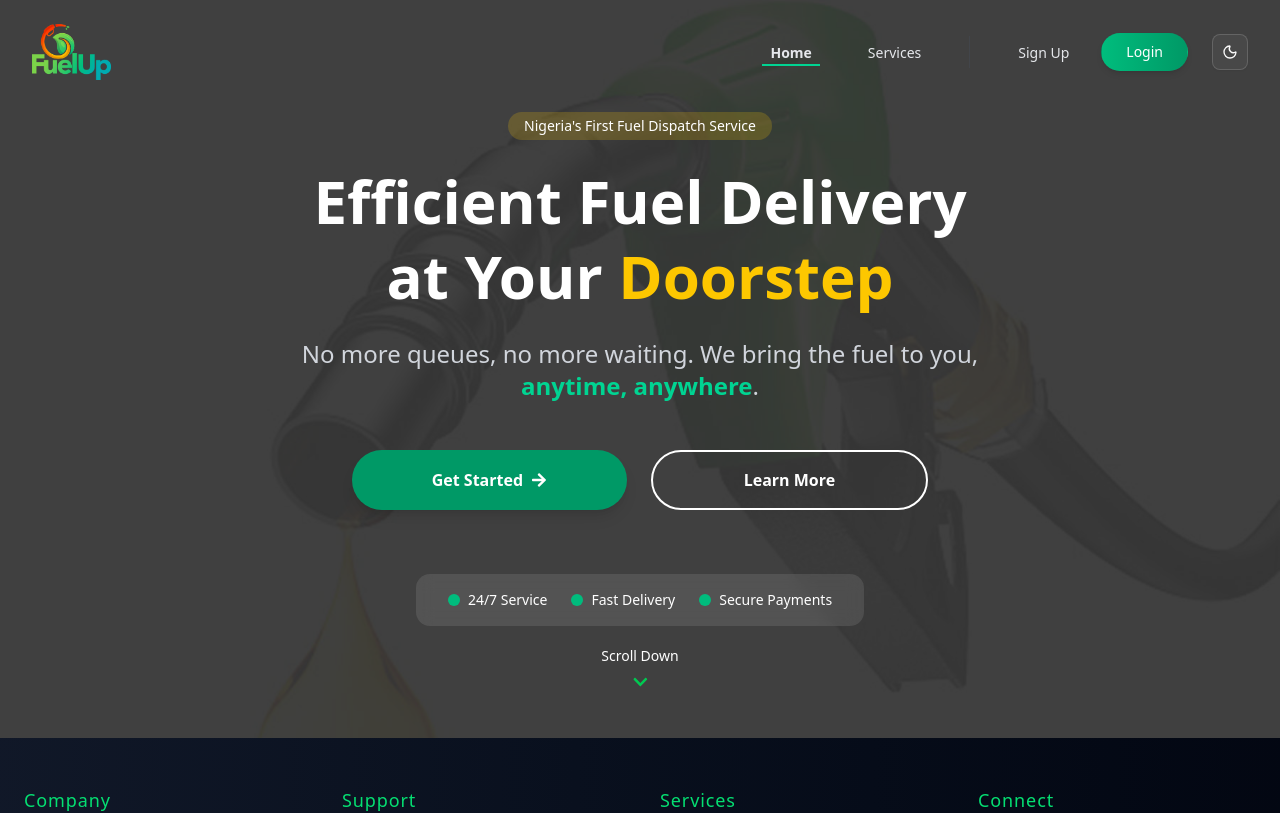
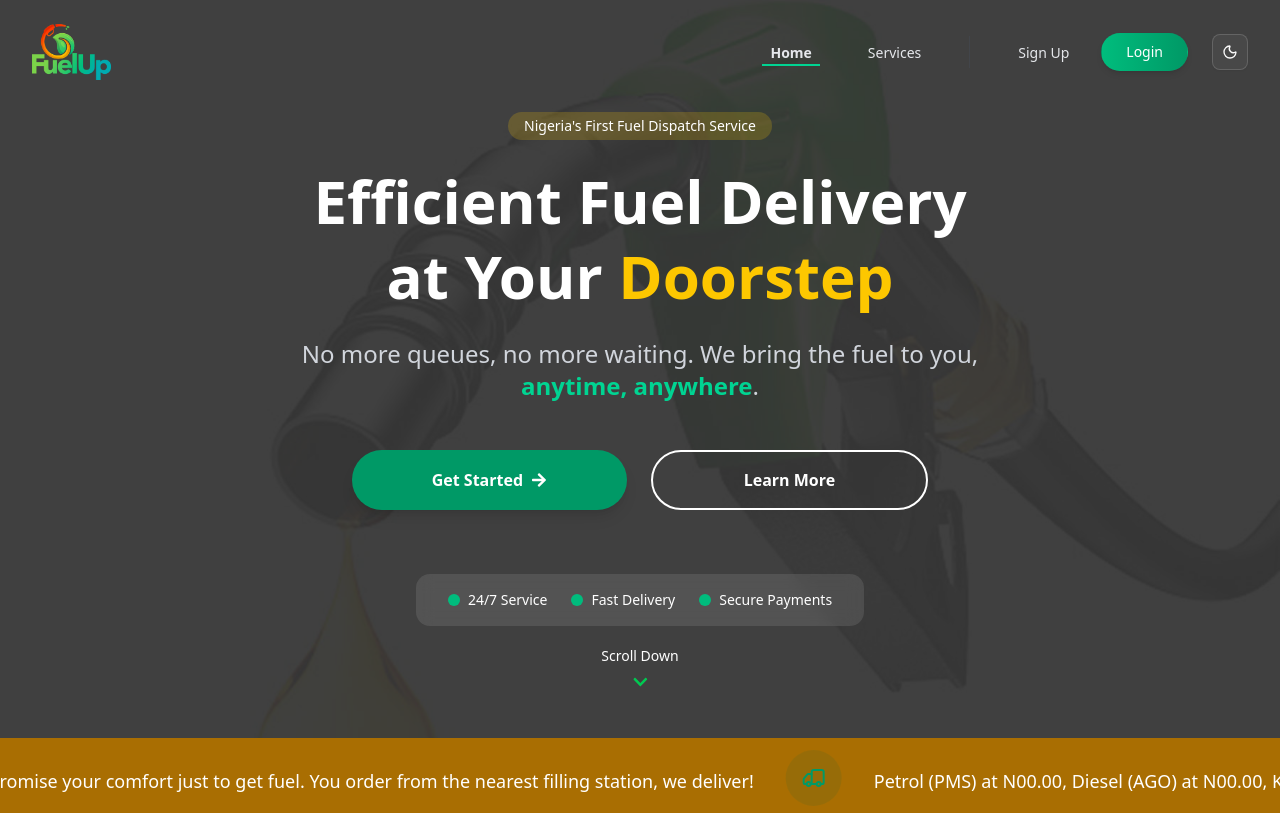
Before and after one commit to Adeboye22/user-fuelup, a React (Vite) app: page / in a window 1280 px wide. Shown: the top 813 px of the page. Built offline with nearby package versions, Linux system fonts and the light colour scheme.

Commit message:
fixed the hero home

```diff
--- a/src/pages/Home.jsx
+++ b/src/pages/Home.jsx
@@ -1,5 +1,7 @@
 import Hero from '@/components/Hero';
+import { Truck } from 'lucide-react';
 import React, { useEffect } from 'react';
+import Marquee from 'react-fast-marquee';
 import { FaChevronDown } from 'react-icons/fa';
 
 const Home = () => {
@@ -33,6 +35,27 @@ const Home = () => {
           </div>
         </div>
       </section>
+
+      {/* Announcement Bar */}
+      <div className="bg-yellow-600/80 shadow-lg">
+        <div className="container mx-auto py-3">
+          <Marquee
+            speed={40}
+            pauseOnHover={true}
+            gradient={false}
+            className="text-white"
+          >
+            <p className="text-lg font-medium mx-4">You don't have to compromise your comfort just to get fuel. You order from the nearest filling station, we deliver!</p>
+            <span className="text-2xl mx-4 inline-block scale-x-[-1] text-emerald-600 rounded-full bg-emerald-800/10 p-4">
+              <Truck />
+            </span>
+            <p className="text-lg font-medium mx-4">Petrol (PMS) at N00.00, Diesel (AGO) at N00.00, Kerosene (DPK) at N00.00.</p>
+            <span className="text-2xl mx-4 inline-block scale-x-[-1] text-emerald-600 rounded-full bg-emerald-800/10 p-4">
+              <Truck />
+            </span>
+          </Marquee>
+        </div>
+      </div>
     </div>
   );
 };
```
